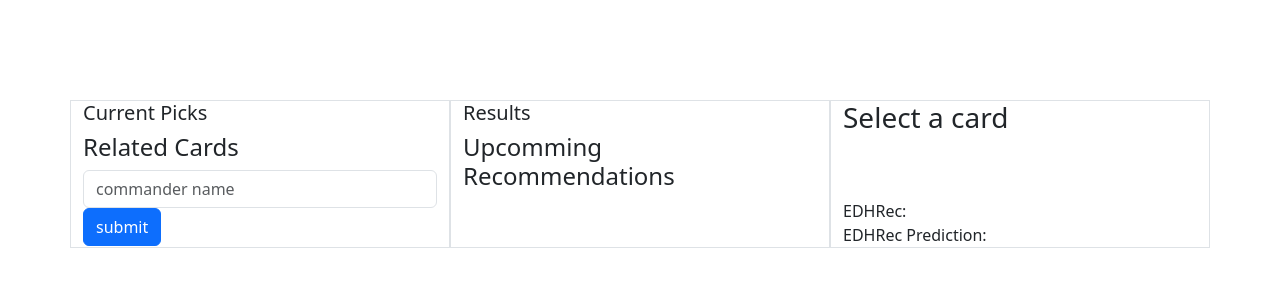
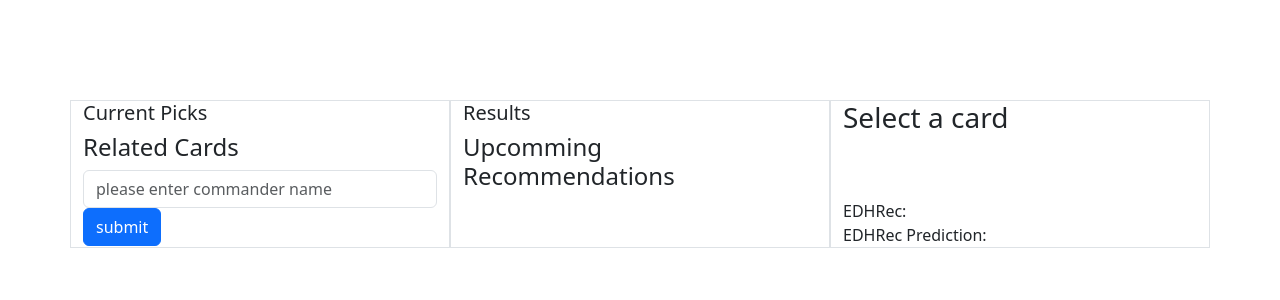
Before and after one commit to rockandfire/DataMiningProjectFa24, a Flask app: page / in a window 1280 px wide. Shown: the top 300 px of the page. Run offline with Flask 3, Linux system fonts and the light colour scheme; parts of the project's set-up code (start-up, migrations or seed data) failed here and were passed over.

Commit message:
minor changes

```diff
--- a/templates/bruh.html
+++ b/templates/bruh.html
@@ -35,7 +35,7 @@
                 <div class="row">
                     <div class="col position-relative">  <!-- Added this wrapper div -->
                         <input type="text" class="form-control commander_input" id="commander_input"
-                            placeholder="commander name" />
+                            placeholder="please enter commander name" />
                         <div id="commander_suggestions" class="list-group"
                              style="position: absolute; z-index: 1000; width: 100%; max-height: 200px; overflow-y: auto; display: none; top: 100%; left: 0; box-shadow: 0 2px 5px rgba(0,0,0,0.2);"></div>
                         <button type="button" class="btn btn-primary commander_submit" id="commander_submit">submit</button>
@@ -217,6 +217,7 @@
                             document.getElementById('manacost').innerHTML = result.manacost;
                             document.getElementById('cardtext').innerHTML = result.cardtext;
                             document.getElementById('edhrec').innerHTML = result.edhrec;
+                            document.getElementById('edhrecprediction').innerHTML = 'N/a';
                         })
                     });
                 });
```
